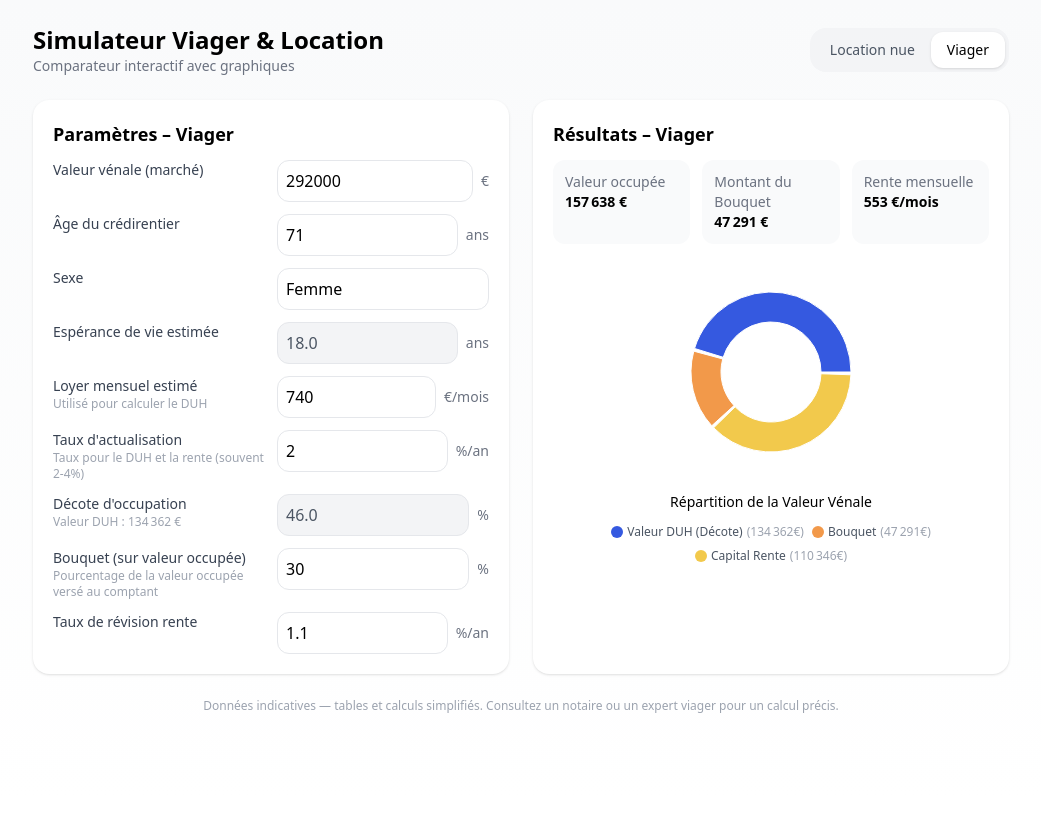
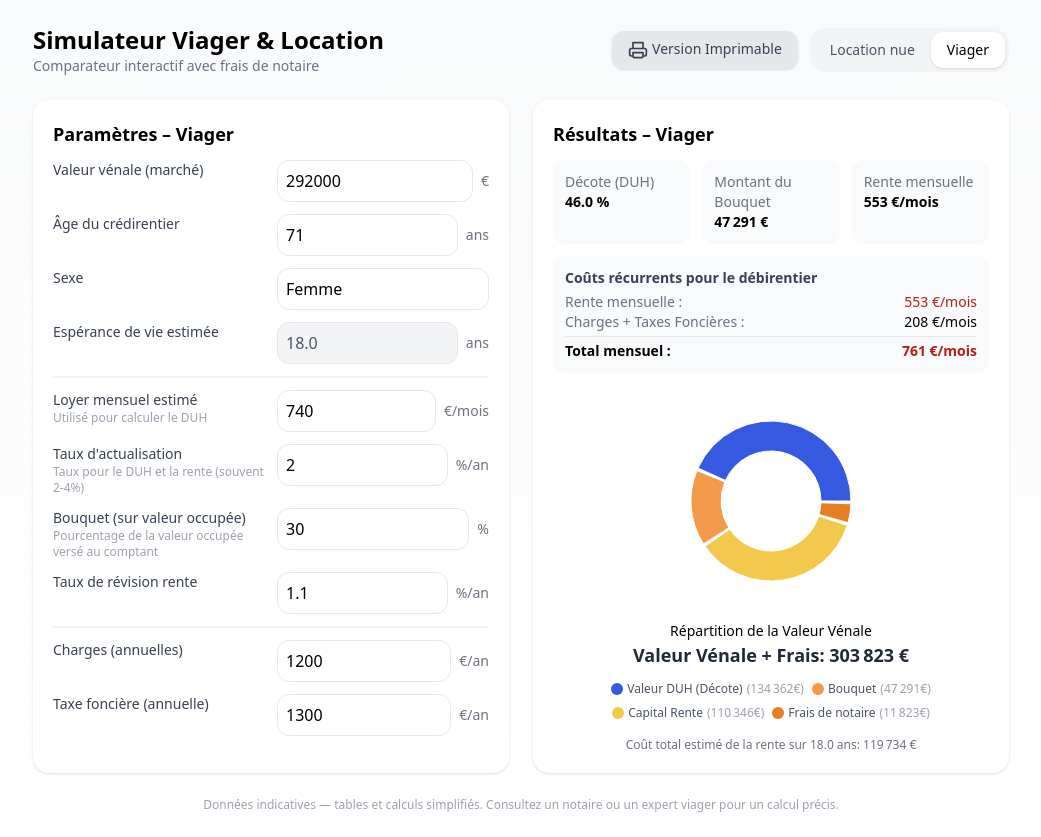
Before and after one commit to wizzwid/viager-vs-location, a React (Vite) app: page / in a window 1280 px wide. Shown: the whole page, without its empty margins (119-1160 px from the left). Before the commit the page ends 800 px from the top, so only its background shows below. Built offline with nearby package versions, Linux system fonts and the light colour scheme; the HTML template or start-up script is replaced by a standard one.

Commit message:
Update App.tsx

```diff
--- a/src/App.tsx
+++ b/src/App.tsx
@@ -1,5 +1,19 @@
 import React, { useState, useEffect } from "react";
 import { PieChart, Pie, Cell, Tooltip, ResponsiveContainer } from "recharts";
+
+// Configuration pour l'impression
+const printStyles = `
+  @media print {
+    /* Cache les éléments non essentiels */
+    .no-print { display: none !important; }
+    /* Force l'affichage du contenu sur toute la largeur */
+    .print-max-w { max-width: none !important; }
+    /* Supprime les fonds ombrés pour économiser l'encre */
+    .bg-gradient-to-b { background: #fff !important; }
+    .shadow { box-shadow: none !important; border: 1px solid #ccc; }
+    .bg-gray-50, .bg-gray-100 { background-color: #f8f8f8 !important; }
+  }
+`;
 
 /*********************
  * UTILITAIRES GÉNÉRAUX
@@ -9,6 +23,18 @@ const fmt = (n: number, d = 0) =>
   isFinite(n) ? n.toLocaleString("fr-FR", { maximumFractionDigits: d }) : "—";
 // Conversion de la saisie (retire les espaces/virgules)
 const toNum = (v: string) => Number((v || "").toString().replace(/\s/g, "").replace(",", ".")) || 0;
+
+/**
+ * Estimation simplifiée des frais de notaire (environ 7.5% du prix dans l'ancien, tous frais compris)
+ * @param price - Le montant du bien ou de la valeur à taxer (e.g. valeur nue)
+ * @returns Montant estimé des frais de notaire
+ */
+function calculateNotaryFees(price: number) {
+  // Taux indicatif pour un bien ancien (7.5%)
+  if (price <= 0) return 0;
+  const FEE_RATE_OLD = 0.075;
+  return price * FEE_RATE_OLD;
+}
 
 function Section({ title, children }: { title: string; children: React.ReactNode }) {
   return (
@@ -57,7 +83,7 @@ function Field({
 
 function Tabs({ tabs, active, onChange }: { tabs: string[]; active: string; onChange: (t: string) => void }) {
   return (
-    <div className="inline-flex rounded-2xl bg-gray-100 p-1">
+    <div className="inline-flex rounded-2xl bg-gray-100 p-1 no-print">
       {tabs.map((t) => (
         <button
           key={t}
@@ -87,6 +113,43 @@ function Legend({ data, colors }: { data: { name: string; value: number }[]; col
   );
 }
 
+function DonutWithTotal({
+  data,
+  colors,
+  title,
+  totalTitle,
+}: {
+  data: { name: string; value: number }[];
+  colors: string[];
+  title: string;
+  totalTitle: string;
+}) {
+  const total = data.reduce((sum, item) => sum + item.value, 0);
+
+  return (
+    <div className="flex flex-col items-center">
+      <div className="h-56 w-full">
+        <ResponsiveContainer width="100%" height="100%">
+          <PieChart>
+            <Pie dataKey="value" data={data} innerRadius={50} outerRadius={80} paddingAngle={2}>
+              {data.map((_, i) => (
+                <Cell key={i} fill={colors[i % colors.length]} />
+              ))}
+            </Pie>
+            <Tooltip formatter={(v: number) => `${fmt(v)} €`} />
+          </PieChart>
+        </ResponsiveContainer>
+      </div>
+      <div className="text-center text-sm font-medium mt-2">
+        {title}
+        <div className="text-lg font-bold text-gray-800">{totalTitle}: {fmt(total)} €</div>
+      </div>
+      <Legend data={data} colors={colors} />
+    </div>
+  );
+}
+
+
 /*********************
  * FORMULES FINANCIÈRES
  *********************/
@@ -103,7 +166,6 @@ function annuityPayment(capital: number, ratePct: number, years: number) {
 
 /**
  * Calcule la Valeur Actuelle d'une série de flux constants (DUH/loyers).
- * Formule utilisée pour la décote d'occupation (DUH).
  */
 function presentValueAnnuity(monthly: number, years: number, discountPct: number) {
   const r = discountPct / 100 / 12; // Taux mensuel
@@ -125,16 +187,15 @@ function pvIndexedAnnuity(monthly: number, years: number, discountPct: number, i
   const q = (1 + g) / (1 + r);
   if (q === 1) return monthly * n;
 
-  // Formule simplifiée de la somme des flux indexés/actualisés
   const v = (monthly * (1 - Math.pow(q, n))) / (1 - q);
-  return v; // Retourne la valeur totale (non indexée)
+  return v;
 }
 
 /**
  * Résout le montant de la rente mensuelle à partir du Capital Rente désiré (PV).
  */
 function solveMonthlyFromPV(targetPV: number, years: number, discountPct: number, indexPct: number) {
-  const ref = pvIndexedAnnuity(100, years, discountPct, indexPct); // Calcule la PV pour une rente de 100€
+  const ref = pvIndexedAnnuity(100, years, discountPct, indexPct);
   return ref ? (targetPV / ref) * 100 : 0;
 }
 
@@ -145,7 +206,6 @@ function solveMonthlyFromPV(targetPV: number, years: number, discountPct: number
  * Fournit l'espérance de vie résiduelle par interpolation linéaire.
  */
 function getEsperanceVie(age: number, sexe: string) {
-  // Basé sur des tables indicatives et simplifiées (approximatif)
   const tableF: Record<number, number> = { 50: 36, 55: 31.5, 60: 27, 65: 22.5, 70: 18.8, 75: 15, 80: 11.5, 85: 8.5, 90: 6.2, 95: 4.5, 100: 3.5 };
   const tableM: Record<number, number> = { 50: 32, 55: 28, 60: 24, 65: 20, 70: 16.5, 75: 13, 80: 10, 85: 7.5, 90: 5.5, 95: 4, 100: 3 };
   const keys = Object.keys(tableF).map(Number).sort((a, b) => a - b);
@@ -182,19 +242,38 @@ function LocationNue() {
 
   const vPrix = toNum(prix);
   const vApport = toNum(apport);
+  const vTaux = toNum(taux);
+  const vAssurance = toNum(assurance);
+  const vDuree = toNum(duree);
+
   const capital = vPrix - vApport;
-  const mensualite = annuityPayment(capital, toNum(taux), toNum(duree));
-  const assuranceMens = (capital * (toNum(assurance) / 100)) / 12;
-  const totalChargeMens = (toNum(charges) + toNum(taxe)) / 12 + mensualite + assuranceMens;
+  const mensualite = annuityPayment(capital, vTaux, vDuree);
+  const assuranceMens = (capital * (vAssurance / 100)) / 12;
+  const totalRemboursementMensuel = mensualite + assuranceMens;
+
+  // Calculs totaux
+  const nbMois = vDuree * 12;
+  const totalRembourse = totalRemboursementMensuel * nbMois;
+  const coutTotalInterets = totalRembourse - capital;
+  const coutTotalAssurance = assuranceMens * nbMois;
+
+  // Frais de notaire (basé sur le prix du bien)
+  const fraisNotaire = calculateNotaryFees(vPrix);
+
+  const totalChargeMens = (toNum(charges) + toNum(taxe)) / 12 + totalRemboursementMensuel;
   const cashflowMens = toNum(loyer) - totalChargeMens;
 
+  // Donut 1 : Coût initial (pour les totaux)
   const donutCout = [
     { name: "Apport", value: vApport },
     { name: "Capital prêt", value: capital },
+    { name: "Frais de notaire", value: fraisNotaire },
   ];
+
+  // Donut 2 : Charges récurrentes mensuelles
   const donutCharge = [
-    { name: "Mensualité", value: mensualite },
-    { name: "Assurance", value: assuranceMens },
+    { name: "Mensualité Prêt", value: mensualite },
+    { name: "Assurance Emprunteur", value: assuranceMens },
     { name: "Taxe foncière (mens.)", value: toNum(taxe) / 12 },
     { name: "Charges (mens.)", value: toNum(charges) / 12 },
   ];
@@ -207,20 +286,23 @@ function LocationNue() {
         <div className="space-y-3">
           <Field label="Prix du bien" suffix="€" value={prix} onChange={setPrix} />
           <Field label="Apport" suffix="€" value={apport} onChange={setApport} />
+          <div className="h-0.5 bg-gray-100 my-4"></div>
           <Field label="Taux du prêt" suffix="%/an" value={taux} onChange={setTaux} />
           <Field label="Assurance" suffix="%/an" value={assurance} onChange={setAssurance} />
           <Field label="Durée du prêt" suffix="ans" value={duree} onChange={setDuree} />
+          <div className="h-0.5 bg-gray-100 my-4"></div>
           <Field label="Loyer mensuel" suffix="€" value={loyer} onChange={setLoyer} />
-          <Field label="Charges" suffix="€/an" value={charges} onChange={setCharges} />
-          <Field label="Taxe foncière" suffix="€/an" value={taxe} onChange={setTaxe} />
+          <Field label="Charges (annuelles)" suffix="€/an" value={charges} onChange={setCharges} />
+          <Field label="Taxe foncière (annuelle)" suffix="€/an" value={taxe} onChange={setTaxe} />
         </div>
       </Section>
 
       <Section title="Résultats – Location nue">
+        {/* Résultat 1: Cashflow */}
         <div className="grid grid-cols-2 gap-3 text-sm">
           <div className="bg-gray-50 p-3 rounded-xl">
             <div className="text-gray-500">Remboursement mensuel</div>
-            <div className="font-semibold">{fmt(mensualite + assuranceMens)} €/mois</div>
+            <div className="font-semibold">{fmt(totalRemboursementMensuel)} €/mois</div>
           </div>
           <div className="bg-gray-50 p-3 rounded-xl">
             <div className="text-gray-500">Cashflow net estimé</div>
@@ -228,23 +310,37 @@ function LocationNue() {
           </div>
         </div>
 
-        <div className="grid grid-cols-2 gap-6 mt-4">
-          {[{ data: donutCout, title: "Répartition du coût (Total)" }, { data: donutCharge, title: "Dépenses récurrentes (Mens.)" }].map((graph, idx) => (
-            <div key={idx} className="h-56">
-              <ResponsiveContainer width="100%" height="100%">
-                <PieChart>
-                  <Pie dataKey="value" data={graph.data} innerRadius={50} outerRadius={80} paddingAngle={2}>
-                    {graph.data.map((_, i) => (
-                      <Cell key={i} fill={COLORS[(i + idx) % COLORS.length]} />
-                    ))}
-                  </Pie>
-                  <Tooltip formatter={(v: number) => `${fmt(v)} €`} />
-                </PieChart>
-              </ResponsiveContainer>
-              <div className="text-center text-sm mt-2 font-medium">{graph.title}</div>
-              <Legend data={graph.data} colors={COLORS} />
+        {/* Résultat 2: Coûts totaux du prêt */}
+        <div className="bg-gray-50 p-3 rounded-xl text-sm mt-3">
+          <div className="text-gray-700 font-semibold mb-1">Coût total sur {vDuree} ans</div>
+          <div className="flex justify-between">
+            <span className="text-gray-500">Intérêts du prêt :</span>
+            <span className="font-medium text-red-700">{fmt(coutTotalInterets)} €</span>
           </div>
-          ))}
+          <div className="flex justify-between">
+            <span className="text-gray-500">Coût total assurance :</span>
+            <span className="font-medium">{fmt(coutTotalAssurance)} €</span>
+          </div>
+          <div className="flex justify-between mt-1 pt-1 border-t border-gray-200">
+            <span className="font-bold">Total Emprunt & Assurance :</span>
+            <span className="font-bold text-red-700">{fmt(coutTotalInterets + coutTotalAssurance)} €</span>
+          </div>
+        </div>
+
+        {/* Graphiques */}
+        <div className="grid md:grid-cols-2 gap-6 mt-4">
+          <DonutWithTotal
+            data={donutCout}
+            colors={COLORS}
+            title="Coût d'acquisition initial"
+            totalTitle="Total initial"
+          />
+          <DonutWithTotal
+            data={donutCharge}
+            colors={COLORS.slice(2)}
+            title="Dépenses récurrentes mensuelles"
+            totalTitle="Total mensuel"
+          />
         </div>
       </Section>
     </div>
@@ -262,18 +358,22 @@ function Viager() {
   const [taux, setTaux] = useState("2"); // Taux d'actualisation (DUH et rente)
   const [bouquetPct, setBouquetPct] = useState("30"); // Bouquet en % de la Valeur Occupée
   const [index, setIndex] = useState("1.1"); // Taux de révision de la rente
+  // Nouveaux champs pour le débirentier
+  const [charges, setCharges] = useState("1200");
+  const [taxe, setTaxe] = useState("1300");
 
   // Valeurs numériques
   const vV = toNum(valeur);
   const vAge = Number(age);
   const vLoyer = toNum(loyer);
   const vTaux = toNum(taux);
+  const vCharges = toNum(charges);
+  const vTaxe = toNum(taxe);
 
   // 1. Calcul de l'espérance de vie (en années)
   const years = getEsperanceVie(vAge, sexe);
 
   // 2. Calcul de la Valeur du Droit d'Usage et d'Habitation (DUH)
-  // C'est la capitalisation des loyers potentiels sur l'espérance de vie, actualisée.
   const valeurDUH = presentValueAnnuity(vLoyer, years, vTaux);
 
   // 3. Calcul de la Valeur Occupée
@@ -290,14 +390,21 @@ function Viager() {
   // 6. Calcul de la Rente Mensuelle
   const renteMensuelle = solveMonthlyFromPV(capRente, years, vTaux, toNum(index));
 
+  // 7. Calcul des frais de notaire sur la valeur occupée (ou valeur nue)
+  const fraisNotaire = calculateNotaryFees(valeurOccupee);
+
+  // Coût total de la rente sur l'espérance de vie (non actualisé, pour information)
+  const coutTotalRente = renteMensuelle * years * 12;
+
   // Données pour les graphiques
   const donutCoutTotal = [
     { name: "Valeur DUH (Décote)", value: valeurDUH },
     { name: "Bouquet", value: capBouquet },
     { name: "Capital Rente", value: capRente },
+    { name: "Frais de notaire", value: fraisNotaire },
   ];
 
-  const COLORS = ["#3559E0", "#F2994A", "#F2C94C"];
+  const COLORS = ["#3559E0", "#F2994A", "#F2C94C", "#E67E22"];
 
   return (
     <div className="grid lg:grid-cols-2 gap-6">
@@ -313,6 +420,7 @@ function Viager() {
             onChange={() => {}}
             readOnly={true}
           />
+          <div className="h-0.5 bg-gray-100 my-4"></div>
           <Field
             label="Loyer mensuel estimé"
             suffix="€/mois"
@@ -328,14 +436,6 @@ function Viager() {
             help="Taux pour le DUH et la rente (souvent 2-4%)"
           />
           <Field
-            label="Décote d'occupation"
-            suffix="%"
-            value={decotePct.toFixed(1)}
-            onChange={() => {}}
-            readOnly={true}
-            help={`Valeur DUH : ${fmt(valeurDUH, 0)} €`}
-          />
-          <Field
             label="Bouquet (sur valeur occupée)"
             suffix="%"
             value={bouquetPct}
@@ -343,14 +443,18 @@ function Viager() {
             help="Pourcentage de la valeur occupée versé au comptant"
           />
           <Field label="Taux de révision rente" suffix="%/an" value={index} onChange={setIndex} />
+          <div className="h-0.5 bg-gray-100 my-4"></div>
+          <Field label="Charges (annuelles)" suffix="€/an" value={charges} onChange={setCharges} />
+          <Field label="Taxe foncière (annuelle)" suffix="€/an" value={taxe} onChange={setTaxe} />
         </div>
       </Section>
 
       <Section title="Résultats – Viager">
+        {/* Résultat 1: Montants clés */}
         <div className="grid grid-cols-3 gap-3 text-sm">
           <div className="bg-gray-50 p-3 rounded-xl">
-            <div className="text-gray-500">Valeur occupée</div>
-            <div className="font-semibold">{fmt(valeurOccupee)} €</div>
+            <div className="text-gray-500">Décote (DUH)</div>
+            <div className="font-semibold">{decotePct.toFixed(1)} %</div>
           </div>
           <div className="bg-gray-50 p-3 rounded-xl">
             <div className="text-gray-500">Montant du Bouquet</div>
@@ -362,19 +466,34 @@ function Viager() {
           </div>
         </div>
 
-        <div className="h-56 mt-4">
-          <ResponsiveContainer width="100%" height="100%">
-            <PieChart>
-              <Pie dataKey="value" data={donutCoutTotal} innerRadius={50} outerRadius={80} paddingAngle={2}>
-                {donutCoutTotal.map((_, i) => (
-                  <Cell key={i} fill={COLORS[i % COLORS.length]} />
-                ))}
-              </Pie>
-              <Tooltip formatter={(v: number) => `${fmt(v)} €`} />
-            </PieChart>
-          </ResponsiveContainer>
-          <div className="text-center text-sm mt-2 font-medium">Répartition de la Valeur Vénale</div>
-          <Legend data={donutCoutTotal} colors={COLORS} />
+        {/* Résultat 2: Coûts récurrents */}
+        <div className="bg-gray-50 p-3 rounded-xl text-sm mt-3">
+          <div className="text-gray-700 font-semibold mb-1">Coûts récurrents pour le débirentier</div>
+          <div className="flex justify-between">
+            <span className="text-gray-500">Rente mensuelle :</span>
+            <span className="font-medium text-red-700">{fmt(renteMensuelle)} €/mois</span>
+          </div>
+          <div className="flex justify-between">
+            <span className="text-gray-500">Charges + Taxes Foncières :</span>
+            <span className="font-medium">{fmt((vCharges + vTaxe) / 12)} €/mois</span>
+          </div>
+          <div className="flex justify-between mt-1 pt-1 border-t border-gray-200">
+            <span className="font-bold">Total mensuel :</span>
+            <span className="font-bold text-red-700">{fmt(renteMensuelle + (vCharges + vTaxe) / 12)} €/mois</span>
+          </div>
+        </div>
+
+        {/* Graphique */}
+        <div className="mt-4">
+          <DonutWithTotal
+            data={donutCoutTotal}
+            colors={COLORS}
+            title="Répartition de la Valeur Vénale"
+            totalTitle="Valeur Vénale + Frais"
+          />
+          <div className="text-center text-xs text-gray-500 mt-4">
+            Coût total estimé de la rente sur {years.toFixed(1)} ans: {fmt(coutTotalRente)} €
+          </div>
         </div>
       </Section>
     </div>
@@ -385,28 +504,53 @@ function Viager() {
  * APP PRINCIPALE
  *********************/
 export default function App() {
-  const [tab, setTab] = useState("Viager");
+  const [tab, setTab] = useState("Viager"); // Viager est souvent le plus intéressant à voir en premier
+
   useEffect(() => {
     document.title = `Simulateur ${tab} – Viager & Location`;
   }, [tab]);
 
+  const handlePrint = () => {
+    window.print();
+  };
+
   return (
+    <>
+      {/* Styles pour l'impression */}
+      <style>{printStyles}</style>
+
       <div className="min-h-screen bg-gradient-to-b from-gray-50 to-white">
-      <div className="max-w-5xl mx-auto p-6 space-y-6">
-        <header className="flex justify-between items-center">
+        <div className="max-w-5xl mx-auto p-6 space-y-6 print-max-w">
+          <header className="flex justify-between items-center no-print">
             <div>
               <h1 className="text-2xl font-bold">Simulateur Viager & Location</h1>
-            <p className="text-sm text-gray-500">Comparateur interactif avec graphiques</p>
+              <p className="text-sm text-gray-500">Comparateur interactif avec frais de notaire</p>
             </div>
+            <div className="flex items-center gap-3">
+              <button
+                onClick={handlePrint}
+                className="px-4 py-2 rounded-xl text-sm font-medium bg-gray-200 text-gray-700 hover:bg-gray-300 transition shadow"
+              >
+                <svg xmlns="http://www.w3.org/2000/svg" className="h-5 w-5 inline-block mr-1" viewBox="0 0 24 24" fill="none" stroke="currentColor" strokeWidth="2" strokeLinecap="round" strokeLinejoin="round"><path d="M6 9V2h12v7M6 18H4a2 2 0 01-2-2v-5a2 2 0 012-2h16a2 2 0 012 2v5a2 2 0 01-2 2h-2M6 14h12M18 14v4a2 2 0 01-2 2H8a2 2 0 01-2-2v-4"/></svg>
+                Version Imprimable
+              </button>
               <Tabs tabs={["Location nue", "Viager"]} active={tab} onChange={setTab} />
+            </div>
           </header>
+
+          {/* Titre pour l'impression */}
+          <div className="hidden print:block text-center mb-6">
+             <h1 className="text-2xl font-bold">Rapport de Simulation Viager vs Location ({tab})</h1>
+             <p className="text-sm text-gray-500">Date du rapport : {new Date().toLocaleDateString('fr-FR')}</p>
+          </div>
 
           {tab === "Location nue" ? <LocationNue /> : <Viager />}
 
-        <footer className="text-xs text-gray-400 text-center mt-8">
+          <footer className="text-xs text-gray-400 text-center mt-8 no-print">
             Données indicatives — tables et calculs simplifiés. Consultez un notaire ou un expert viager pour un calcul précis.
           </footer>
         </div>
       </div>
+    </>
   );
 }
```
Lines whose indentation alone changed are shown as unchanged.
